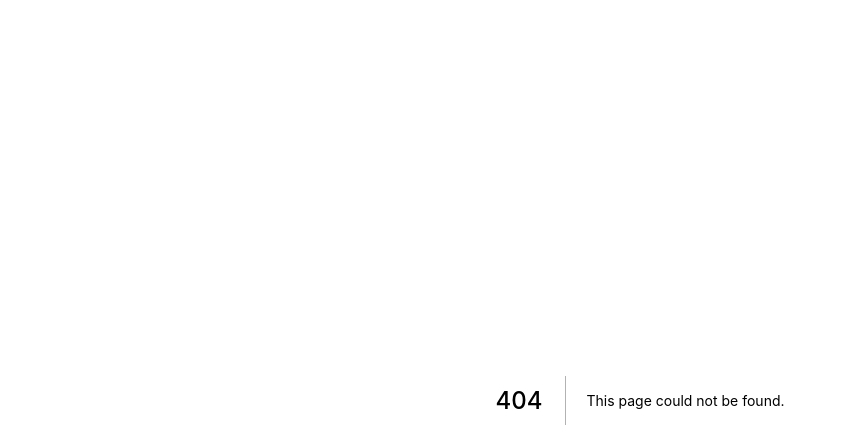
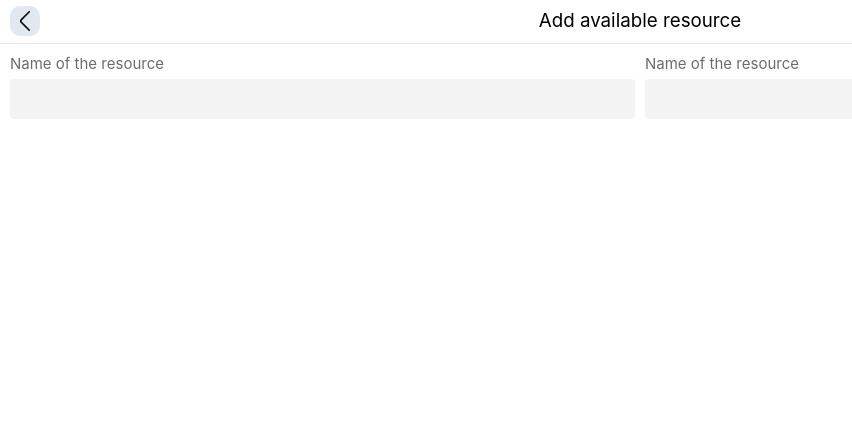
Before and after one commit to tanweer919/covidcare, a Next.js app: page /add/available in a window 1280 px wide. Before the commit this address had no page. Shown: the top 448 px of the page, without its empty margins (0-852 px from the left). Built offline with nearby package versions, Linux system fonts and the light colour scheme.

Commit message:
Added available and request pages

```diff
--- /dev/null
+++ b/pages/add/available.tsx
@@ -0,0 +1,31 @@
+import AppBar from "../../src/components/AppBar";
+
+const AvailableForm = () => {
+  return (
+    <div>
+      <AppBar label="Add available resource" />
+      <div className="p-4 text-2xl grid grid-cols-1 md:grid-cols-2 gap-4">
+        <div className="flex flex-col gap-y-2">
+          <h2 className="text-textgray">Name of the resource</h2>
+          <input
+            className="w-full bg-gray300 p-4 rounded-md"
+            type="text"
+            name=""
+            id=""
+          />
+        </div>
+        <div className="flex flex-col gap-y-2">
+          <h2 className="text-textgray">Name of the resource</h2>
+          <input
+            className="w-full bg-gray300 p-4 rounded-md"
+            type="text"
+            name=""
+            id=""
+          />
+        </div>
+      </div>
+    </div>
+  );
+};
+
+export default AvailableForm;
--- /dev/null
+++ b/pages/add/request.tsx
@@ -0,0 +1,11 @@
+import AppBar from "../../src/components/AppBar";
+
+const RequestForm = () => {
+  return (
+    <div>
+      <AppBar label="Request resource" />
+    </div>
+  );
+};
+
+export default RequestForm;
--- a/pages/resource/[id].tsx
+++ b/pages/resource/[id].tsx
@@ -1,41 +1,24 @@
 import { useRouter } from "next/router";
 import { useEffect, useState } from "react";
-import ResourceDetail from "../../src/components/ResourceDetail"
-import {DiscussionEmbed} from "disqus-react"
+import ResourceDetail from "../../src/components/ResourceDetail";
+import { DiscussionEmbed } from "disqus-react";
+import AppBar from "../../src/components/AppBar";
 const Resource = (): JSX.Element => {
   const router = useRouter();
   const [resourceId, setResourceId] = useState<number | null>(null);
   const [url, setUrl] = useState("");
   useEffect(() => {
     if (router.isReady) {
-      console.log(router.query)
+      console.log(router.query);
       const { id } = router.query;
       setResourceId(+id);
       setUrl(`${process.env.NEXT_PUBLIC_BASE_URL}${router.asPath}`);
     }
   }, []);
 
-  const handleBackButtonClick = () => {
-    router.push('/');
-  };
-
   return (
     <div>
-      <div className="flex justify-start items-center p-4 relative border-b border-gray400">
-        <div
-          className="bg-gray400 p-2 rounded-2xl absolute"
-          onClick={handleBackButtonClick}
-        >
-          <img
-            src="/images/chevron-left.svg"
-            alt="chevron-left"
-            className="h-8"
-          />
-        </div>
-        <div className="text-3xl flex-grow flex justify-center">
-          Available Resource
-        </div>
-      </div>
+      <AppBar label="Available Resource" />
       <ResourceDetail />
       <div className="px-4">
         {resourceId !== null && (
--- /dev/null
+++ b/src/components/AppBar.tsx
@@ -0,0 +1,27 @@
+import { useRouter } from "next/router";
+
+const AppBar = ({label}: {label:string}) => {
+  const router = useRouter()
+  const handleBackButtonClick = () => {
+    router.push("/");
+  };
+  return (
+    <div className="flex justify-start items-center p-4 relative border-b border-gray400">
+      <div
+        className="bg-gray400 p-2 rounded-2xl absolute"
+        onClick={handleBackButtonClick}
+      >
+        <img
+          src="/images/chevron-left.svg"
+          alt="chevron-left"
+          className="h-8"
+        />
+      </div>
+      <div className="text-3xl flex-grow flex justify-center">
+        {label}
+      </div>
+    </div>
+  );
+}
+
+export default AppBar;
--- a/src/components/AvailableTab.tsx
+++ b/src/components/AvailableTab.tsx
@@ -1,7 +1,9 @@
+import { useRouter } from "next/router";
 import { useEffect, useState } from "react";
 import ResourceCard from "./ResourceCard";
 import ResourceCardSkelton from "./ResourceCardSkelton";
 const AvailableTab = (): JSX.Element => {
+  const router = useRouter();
   const [loaded, setLoaded] = useState(false);
   useEffect(() => {
     const timeout = setTimeout(() => {
@@ -11,6 +13,16 @@ const AvailableTab = (): JSX.Element => {
   const items = new Array(10).fill(null);
   return (
     <div className="mt-4">
+      <div className="flex justify-end px-4">
+        <div
+          className="rounded-full p-4 bg-secondary text-white text-xl"
+          onClick={() => {
+            router.push("/add/available/");
+          }}
+        >
+          Add available resource
+        </div>
+      </div>
       <div className="grid grid-cols-1 md:grid-cols-2 lg:grid-cols-3 gap-8">
         {loaded
           ? items.map((e, i) => <ResourceCard key={i} />)
--- a/src/components/RequestTab.tsx
+++ b/src/components/RequestTab.tsx
@@ -1,7 +1,9 @@
+import { useRouter } from "next/router";
 import { useEffect, useState } from "react";
 import ResourceCard from "./ResourceCard";
 import ResourceCardSkelton from "./ResourceCardSkelton";
 const RequestTab = (): JSX.Element => {
+  const router = useRouter();
   const [loaded, setLoaded] = useState(false);
   useEffect(() => {
     const timeout = setTimeout(() => {
@@ -11,6 +13,16 @@ const RequestTab = (): JSX.Element => {
   const items = new Array(10).fill(null);
   return (
     <div className="mt-4">
+      <div className="flex justify-end px-4">
+        <div
+          className="rounded-full p-4 bg-secondary text-white text-xl"
+          onClick={() => {
+            router.push("/add/request/");
+          }}
+        >
+          Request resource
+        </div>
+      </div>
       <div className="grid grid-cols-1 md:grid-cols-2 lg:grid-cols-3 gap-8">
         {loaded
           ? items.map((e, i) => <ResourceCard key={i} />)
```
